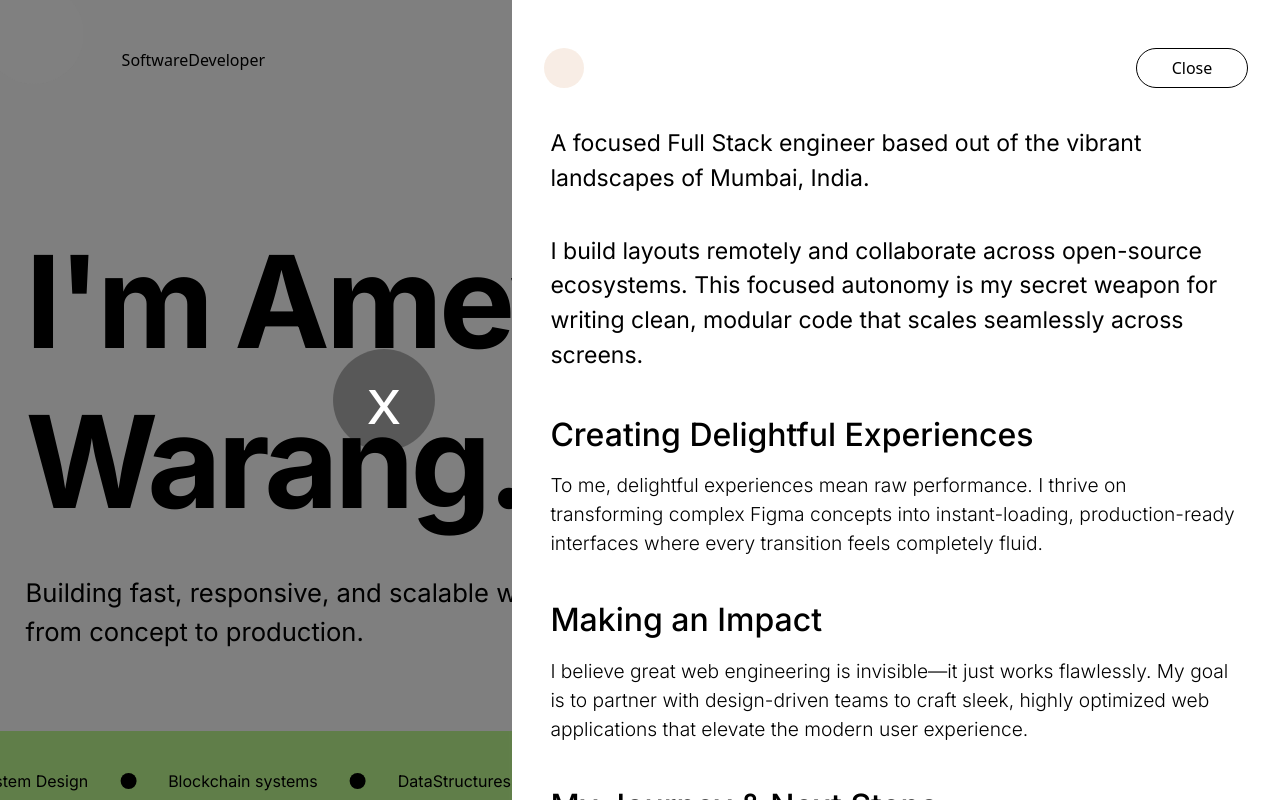
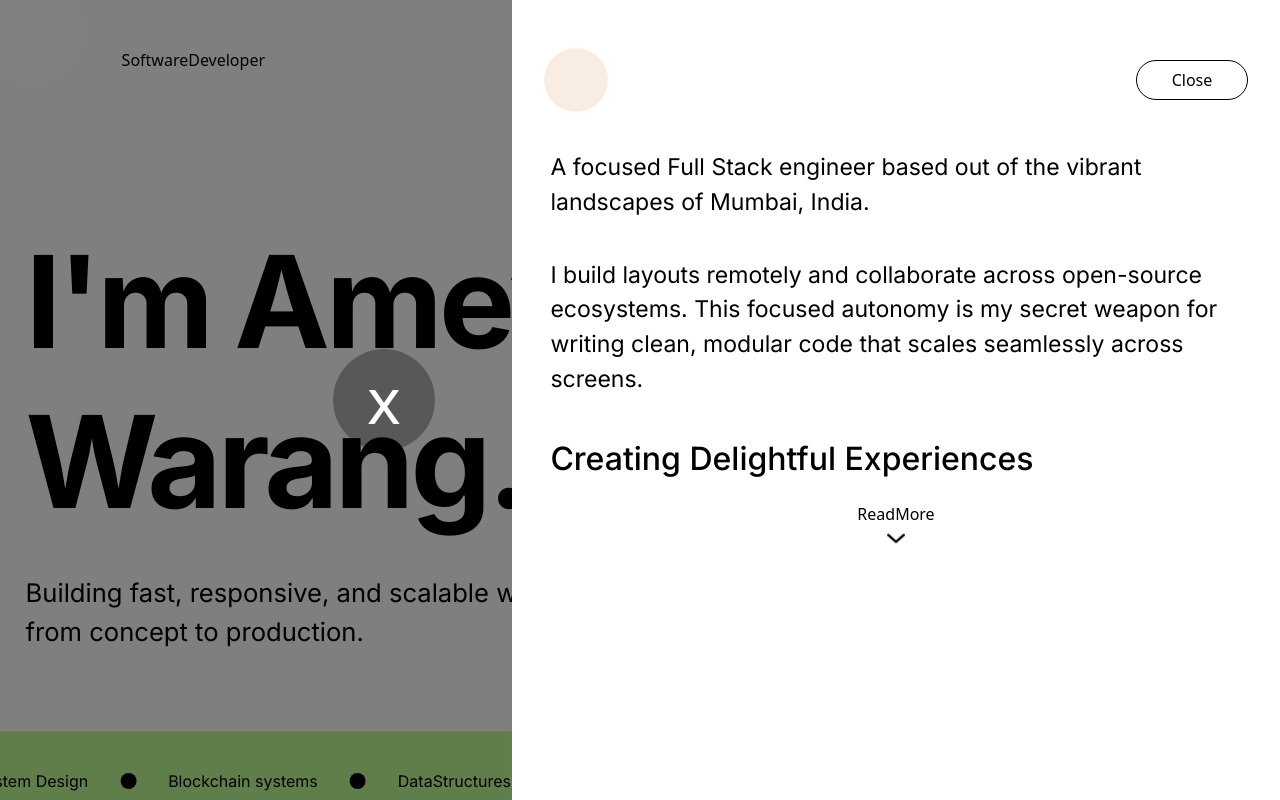
Before and after one commit to BANKAAIII/my-portfolio, a Next.js app: page / in a window 1280 px wide. Both pictures are taken after a click on the button "About". Shown: the top 800 px of the page. Built offline with nearby package versions, Linux system fonts and the light colour scheme.

Commit message:
readmore button added to about section

```diff
--- a/components/ui/navBar.tsx
+++ b/components/ui/navBar.tsx
@@ -20,6 +20,7 @@ const NavBar : React.FC<{children?:NavBarProps}> = ({children }) => {
 
     const scrollRef = useRef<HTMLDivElement>(null);
 
+    const [readM,setREadM] = useState<boolean>(false);
     const [scrolled , setScrolled] = useState<boolean>(false);
     const [open,setOpen] = useState<boolean>(false);
     const [contactClicked, setContactClicked] = useState<boolean>(false);
@@ -141,23 +142,35 @@ const NavBar : React.FC<{children?:NavBarProps}> = ({children }) => {
                                 setOpen(false)
                                 setShowClose(false);
                                 setAboutScrollLock(false);
+                                setREadM(false);
                              }}
                     >Close</button>
                  </div>
 
                     {/* content */}
-                    <div className="flex flex-col w-full items-center justify-start " >
+                    <div className=" relative z-50 flex flex-col w-full items-center justify-start " >
                         {/* paragraph 1 */}
                         <div className="flex w-full flex-row items-center justify-center lg:text-start text-center md:justify-start font-inter text-[clamp(1rem,1.8vw,2rem)] pt-[clamp(2rem,3vw,6rem)] pl-[clamp(2rem,3vw,6rem)] pr-[clamp(2rem,3vw,6rem)]" >A focused Full Stack engineer based out of the vibrant landscapes of Mumbai, India.</div>
                         {/* paragraph 2 */}
+
                         <div className="flex w-full flex-row items-center justify-center lg:text-start text-center md:justify-start font-inter text-[clamp(1rem,1.8vw,2rem)] pt-[clamp(2rem,3vw,6rem)] pl-[clamp(2rem,3vw,6rem)] pr-[clamp(2rem,3vw,6rem)]" >I build layouts remotely and collaborate across open-source ecosystems. This focused autonomy is my secret weapon for writing clean, modular code that scales seamlessly across screens.</div>
                         {/* title & paragraph 1 */}
                         <div className="flex flex-col w-full font-inter items-center" >
                             {/* head line  */}
                             <div className="flex w-full items-center justify-center lg:justify-start text-center lg:text-start font-medium text-[clamp(1.4rem,2.5vw,3rem)] pt-[clamp(2rem,3vw,6rem)] pl-[clamp(2rem,3vw,6rem)] pr-[clamp(2rem,3vw,6rem)]" >Creating Delightful Experiences</div>
+                        </div>
+
+                        {
+                        readM && <motion.div
+                        initial={{opacity:0 , y:-30}}
+                        animate={{opacity:1,y:1}}
+                        transition={{duration:0.5,stiffness:80}}
+                        className="flex flex-col w-full font-inter items-center" >
+                        <div className="flex flex-col w-full font-inter items-center" >
                             {/* sub lines */}
                             <div className="flex w-full items-center justify-center lg:justify-start text-center lg:text-start font-light text-[clamp(1rem,1.5vw,2rem)] pt-[clamp(0.7rem,1vw,2rem)] pl-[clamp(2rem,3vw,6rem)] pr-[clamp(2rem,3vw,6rem)]" >To me, delightful experiences mean raw performance. I thrive on transforming complex Figma concepts into instant-loading, production-ready interfaces where every transition feels completely fluid.</div>
                         </div>
+
                         {/* title & paragraph 2 */}
                         <div className="flex flex-col w-full font-inter items-center" >
                             {/* head line  */}
@@ -210,9 +223,20 @@ const NavBar : React.FC<{children?:NavBarProps}> = ({children }) => {
                                     href="https://github.com/BANKAIII"
                                 >My Email</Link>
                              </div>
-                        </div>
+                        </div></motion.div>
+                        }
+                        {
+                            !readM && <button className="flex flex-col items-center justify-center w-full " onClick={()=>{setREadM(!readM)}} >
+                                <h1 className="mt-[clamp(1rem,1.5vw,2rem)] flex flex-wrap w-full items-center justify-center" >ReadMore</h1>
+                                <div className="flex w-full h-[clamp(1rem,1.2vw,1.4rem)] items-center justify-center"  >
+                                    <Image width={18} height={18} src={"/arrowDown.png"} alt={""} className="invert flex h-full aspect-square animate-bounce duration-700 mt-4"/>
+                                </div>
+
+                                </button>
+                        }
 
                     </div>
+
                 </motion.div>
 
             </motion.div>
```
Also changed, not shown: public/arrowDown.png (added).
